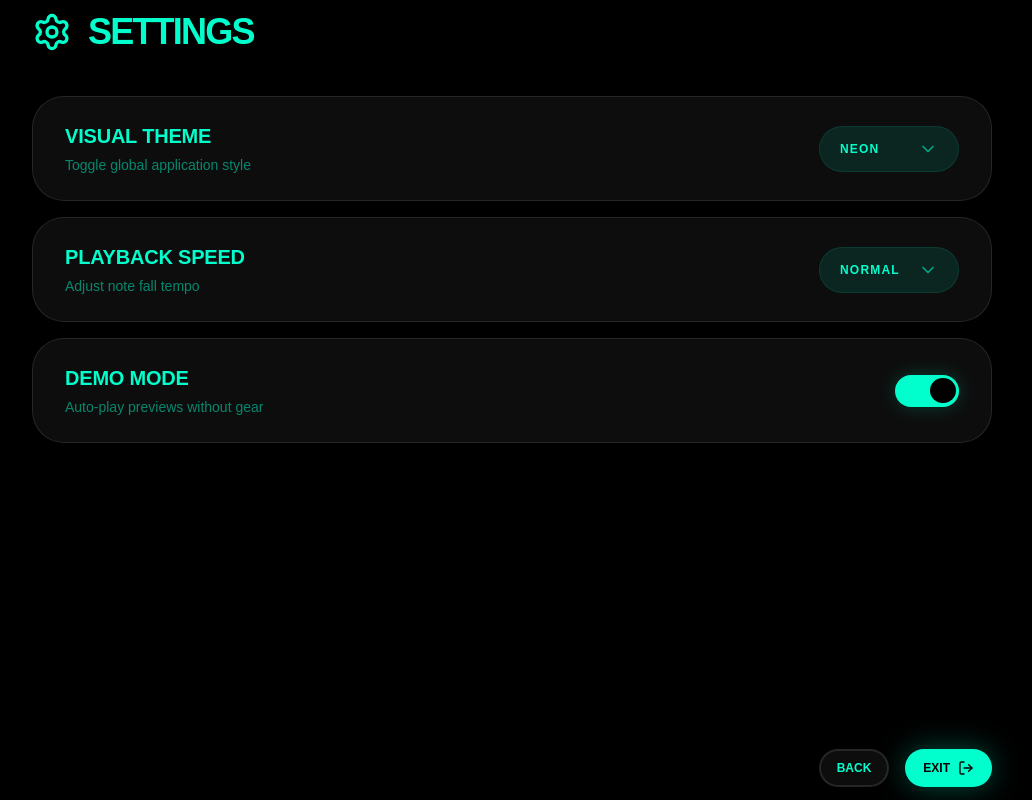
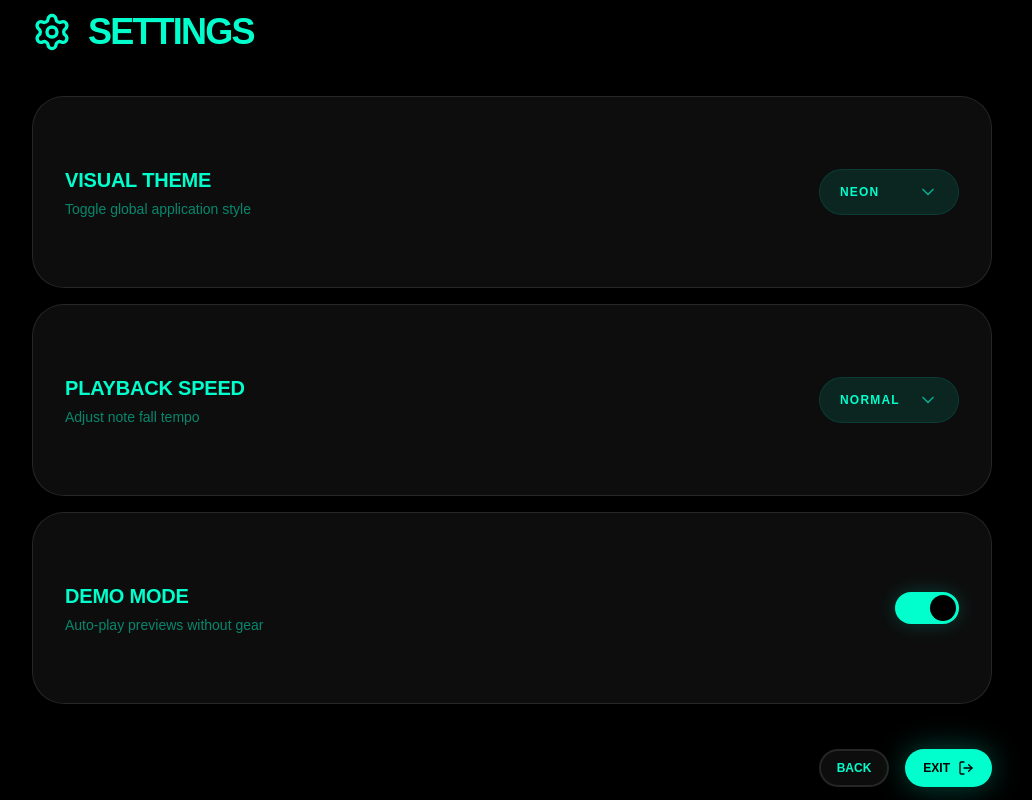
Before and after one commit to hongy20/midi-jam, a Next.js app: page /options in a window 1280 px wide. Shown: the whole page, without its empty margins (128-1160 px from the left). Built offline with nearby package versions, Linux system fonts and the light colour scheme.

Commit message:
refactor(options): equally distribute OptionCards with flexbox

```diff
--- a/src/app/options/page.tsx
+++ b/src/app/options/page.tsx
@@ -49,9 +49,9 @@ export default function OptionsPage() {
         </PageFooter>
       }
     >
-      <main className="w-full h-full max-w-5xl mx-auto flex flex-col gap-4 py-8 px-8 overflow-y-auto">
+      <main className="w-full h-full max-w-5xl mx-auto flex flex-col gap-4 py-4 sm:py-8 px-8 overflow-hidden">
         {optionTypes.map((type) => (
-          <OptionCard key={type} type={type} />
+          <OptionCard key={type} type={type} className="flex-1" />
         ))}
       </main>
     </PageLayout>
--- a/src/components/option-card/option-card.module.css
+++ b/src/components/option-card/option-card.module.css
@@ -3,13 +3,21 @@
   display: flex;
   align-items: center;
   justify-content: space-between;
-  padding: 1.5rem 2rem;
+  padding: 0.75rem 1.5rem;
   background: var(--ui-card-bg);
   backdrop-filter: blur(12px);
   border: 1px solid var(--ui-card-border);
   border-radius: var(--ui-card-radius);
   transition: all 0.2s ease;
-  gap: 2rem;
+  gap: 1.5rem;
+  min-height: 0;
+}
+
+@media (min-height: 601px) {
+  .card {
+    padding: 1.5rem 2rem;
+    gap: 2rem;
+  }
 }
 
 .card:hover {
```
